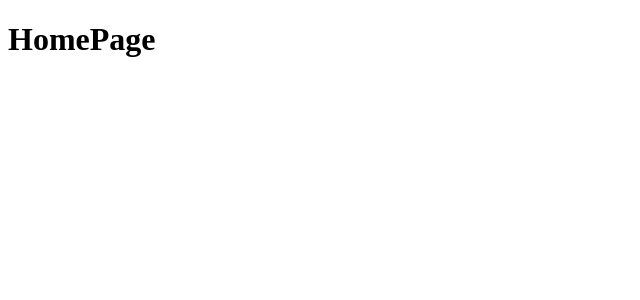
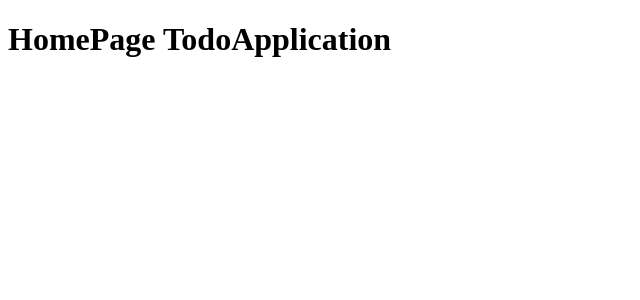
Before and after one commit to Robera16/Todo_App, a Next.js app: page / in a window 1280 px wide. Shown: the top 300 px of the page, without its empty margins (0-640 px from the left). Built offline with nearby package versions, Linux system fonts and the light colour scheme.

Commit message:
modified

```diff
--- a/src/pages/index.js
+++ b/src/pages/index.js
@@ -8,7 +8,7 @@ const inter = Inter({ subsets: ['latin'] })
 export default function Home() {
   return (
     <>
-      <h1> HomePage</h1>
+      <h1> HomePage TodoApplication</h1>
     </>
   )
 }
```
